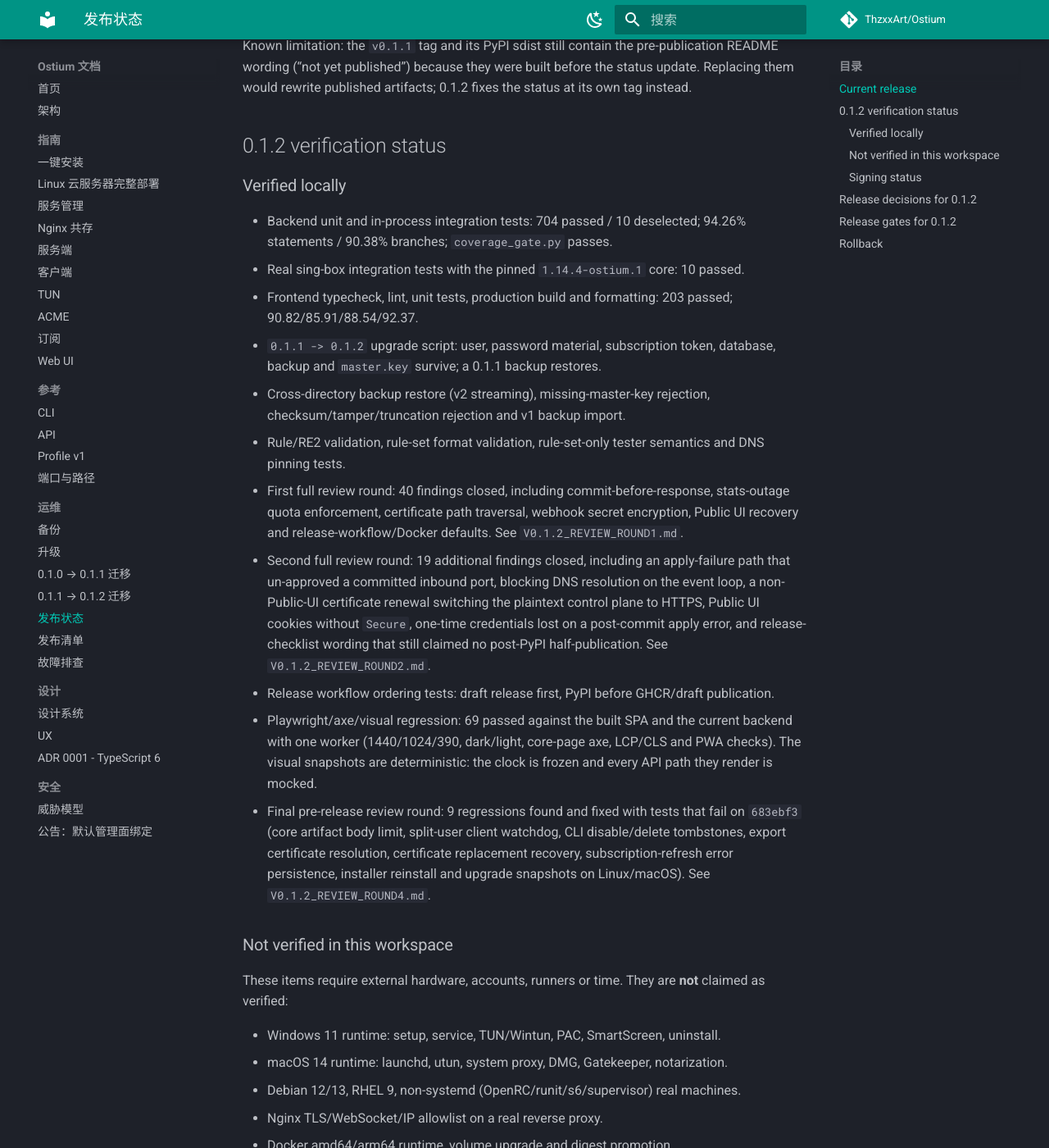
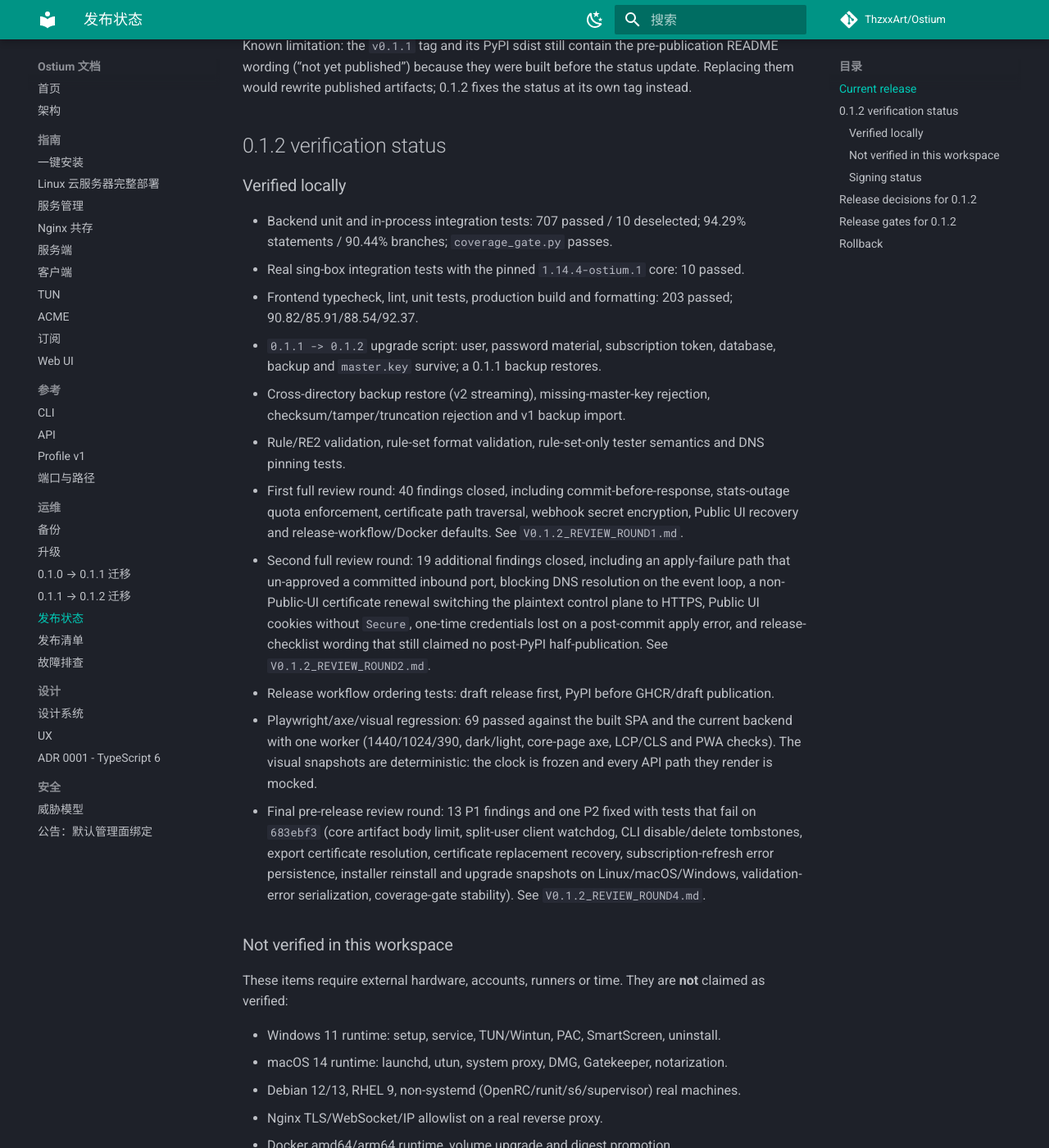
Before and after one commit to ThzxxArt/Ostium, an MkDocs documentation site: the page built from docs/release-status.md, in a window 1280 px wide and 1400 px high, scrolled down 677 px. Shown: the whole window at 82% size. Built offline with MkDocs 1.6.1 and Material for MkDocs 9.7.7, drawn with Linux system fonts in a browser that asks for light colours; comment, search, counter and statistics services are not loaded; some of the changed text lies outside the part shown.

Commit message:
fix: return a JSON 422 when a custom validator fails
RequestValidationError carries the original ValueError in ctx; JSONResponse could not serialise it, so a naive token expiry returned 500. Sanitise the details recursively and add regression coverage.

Add deterministic API branch tests (empty CLI token repair, malformed allowlist entry, naive expiry) so the api/ branch gate has margin instead of sitting on the 90% line that failed in CI.

```diff
--- a/docs/release-status.md
+++ b/docs/release-status.md
@@ -26,8 +26,8 @@ before the status update. Replacing them would rewrite published artifacts;
 
 ### Verified locally
 
-- Backend unit and in-process integration tests: 704 passed / 10 deselected;
-  94.26% statements / 90.38% branches; `coverage_gate.py` passes.
+- Backend unit and in-process integration tests: 707 passed / 10 deselected;
+  94.29% statements / 90.44% branches; `coverage_gate.py` passes.
 - Real sing-box integration tests with the pinned `1.14.4-ostium.1` core: 10 passed.
 - Frontend typecheck, lint, unit tests, production build and formatting: 203
   passed; 90.82/85.91/88.54/92.37.
@@ -54,12 +54,12 @@ before the status update. Replacing them would rewrite published artifacts;
   current backend with one worker (1440/1024/390, dark/light, core-page axe,
   LCP/CLS and PWA checks). The visual snapshots are deterministic: the clock is
   frozen and every API path they render is mocked.
-- Final pre-release review round: 9 regressions found and fixed with tests that
-  fail on `683ebf3` (core artifact body limit, split-user client watchdog,
+- Final pre-release review round: 13 P1 findings and one P2 fixed with tests
+  that fail on `683ebf3` (core artifact body limit, split-user client watchdog,
   CLI disable/delete tombstones, export certificate resolution, certificate
   replacement recovery, subscription-refresh error persistence, installer
-  reinstall and upgrade snapshots on Linux/macOS). See
-  `V0.1.2_REVIEW_ROUND4.md`.
+  reinstall and upgrade snapshots on Linux/macOS/Windows, validation-error
+  serialization, coverage-gate stability). See `V0.1.2_REVIEW_ROUND4.md`.
 
 ### Not verified in this workspace
 
@@ -102,7 +102,7 @@ evidence is in `V0.1.2_RC_REPORT.md`:
   recovery; publication is not atomic.
 - **D-112** Control-plane/core service isolation remains a 0.2.0 item.
 - **D-113** The unit-only 75/65 coverage target is deferred; the repository and
-  package gate at 94.26/90.38 is the release gate.
+  package gate at 94.29/90.44 is the release gate.
 - **D-114** Linux is Tier 1; Windows/macOS are Tier 2 and published unsigned
   unless signing credentials are supplied.
 - **D-115** Push, tag and publication require explicit release-owner approval.
```
Also changed, not shown: README.en.md (+2 -2 lines), README.md (+2 -2 lines), V0.1.2_IMPLEMENTATION_STATUS.md (+3 -3 lines), V0.1.2_RC_REPORT.md (+6 -5 lines), V0.1.2_REVIEW_ROUND4.md (+10 -7 lines), 3 other files.
